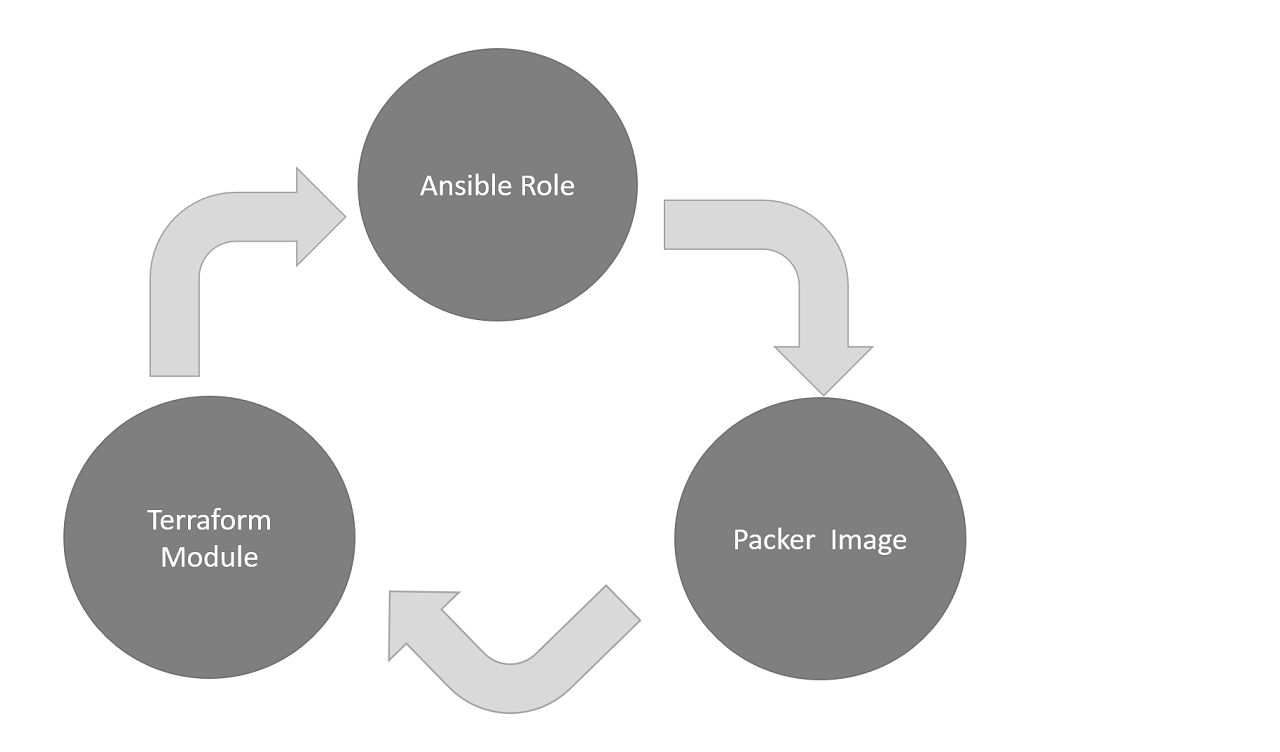
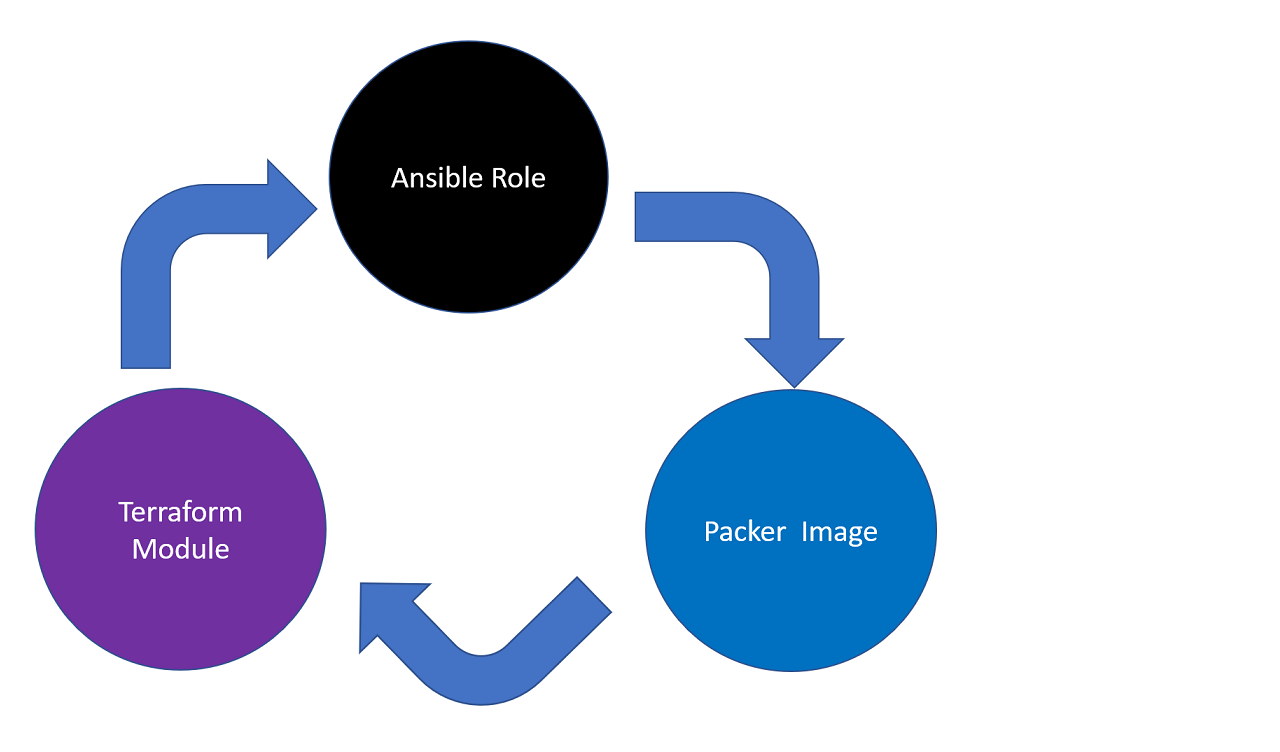
Before and after one commit to lenisha/vsts-terraform-ansible-packer, a plain HTML site: page web/index.html in a window 1280 px wide. Shown: the part 48-800 px from the top of the page. Drawn offline with Linux system fonts and the light colour scheme.

Commit message:
add color

```diff
--- a/web/index.html
+++ b/web/index.html
@@ -2,6 +2,6 @@
 <head><title>Configuration Management Hands On</title></head>
 
 <h1>This server was provisioned using <strong>Packer and Ansible and Terraform</strong> Rocks! </h1>
-<img src="trio-gray.PNG"/>
+<img src="trio-color.PNG"/>
 
 </html>
```
